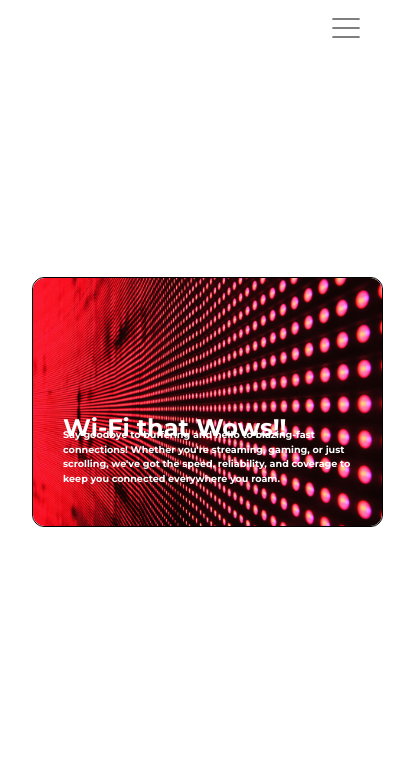
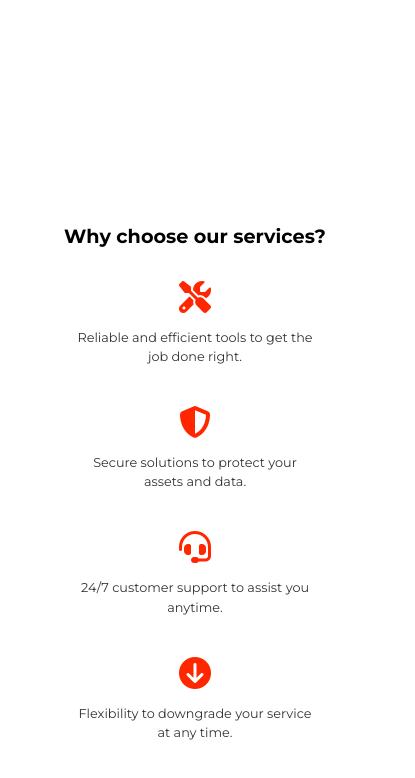
Before and after one commit to Kennysaruni/Raydeon, a React (Vite) app: page / in a window 390 px wide. Shown: the top 778 px of the page, 415 px wide, since content can reach past the window. Built offline with nearby package versions, Linux system fonts and the light colour scheme.

Commit message:
Responsive banner component

```diff
--- a/src/App.jsx
+++ b/src/App.jsx
@@ -12,9 +12,9 @@ function App() {
 
   return (
     <>
-      <Navbar/>
-      <Hero/>
-      {/* <Banner/> */}
+      {/* <Navbar/> */}
+      {/* <Hero/> */}
+      <Banner/>
       {/* <Packages/> */}
     </>
   )
--- a/src/components/Banner/Banner.css
+++ b/src/components/Banner/Banner.css
@@ -16,28 +16,28 @@ body {
     gap: 20px;
     text-align: center;
     margin-top: 150px;
-    /* border: 1px solid black; */
 }
 
 .text {
     color: black;
     font-size: 2rem;
-    /* margin-bottom: 20px; */
 }
 
+/* Service Section */
 .services {
     display: flex;
-    flex-direction: row;
+    flex-wrap: wrap; /* Allow items to wrap on smaller screens */
     justify-content: center;
     align-items: center;
-    max-width: 100%; /* Ensure no overflow */
-    height: auto; /* Adjust to content height */
+    max-width: 100%;
+    height: auto;
     border-radius: 12px;
     margin: 0 auto;
     gap: 20px;
     padding: 20px;
 }
 
+/* Individual Service Cards */
 .service {
     display: flex;
     flex-direction: column;
@@ -45,16 +45,15 @@ body {
     justify-content: center;
     width: 400px;
     height: 300px;
-    /* border: 1px solid black; */
     border-radius: 12px;
     padding: 20px;
-    gap: 15px; /* Space between icon and description */
+    gap: 15px;
     text-align: center;
 }
 
 .service-icon {
-    font-size: 3rem; /* Adjust size as needed */
-    color: #ff2600; /* Highlighted color for icons */
+    font-size: 3rem;
+    color: #ff2600;
 }
 
 .service p {
@@ -63,3 +62,58 @@ body {
     margin: 0;
     line-height: 1.5;
 }
+
+/* Responsive Styles */
+@media (max-width: 1024px) {
+    .service {
+        width: 300px; /* Reduce size on medium screens */
+        height: 250px;
+    }
+
+    .text {
+        font-size: 1.8rem;
+    }
+}
+
+@media (max-width: 768px) {
+    .services {
+        flex-direction: column; /* Stack items vertically */
+    }
+
+    .service {
+        width: 80%; /* Take more width on smaller screens */
+        height: auto;
+        padding: 15px;
+    }
+
+    .service-icon {
+        font-size: 2.5rem;
+    }
+
+    .service p {
+        font-size: 0.9rem;
+    }
+
+    .text {
+        font-size: 1.5rem;
+    }
+}
+
+@media (max-width: 480px) {
+    .service {
+        width: 90%;
+        padding: 10px;
+    }
+
+    .service-icon {
+        font-size: 2rem;
+    }
+
+    .service p {
+        font-size: 0.8rem;
+    }
+
+    .text {
+        font-size: 1.2rem;
+    }
+}
--- a/src/components/Hero/Hero.css
+++ b/src/components/Hero/Hero.css
@@ -11,6 +11,7 @@
     position: relative;
     margin: 0 auto;
     border: 1px solid black;
+    top: 60px;
 }
 
 .hero-img{
```
